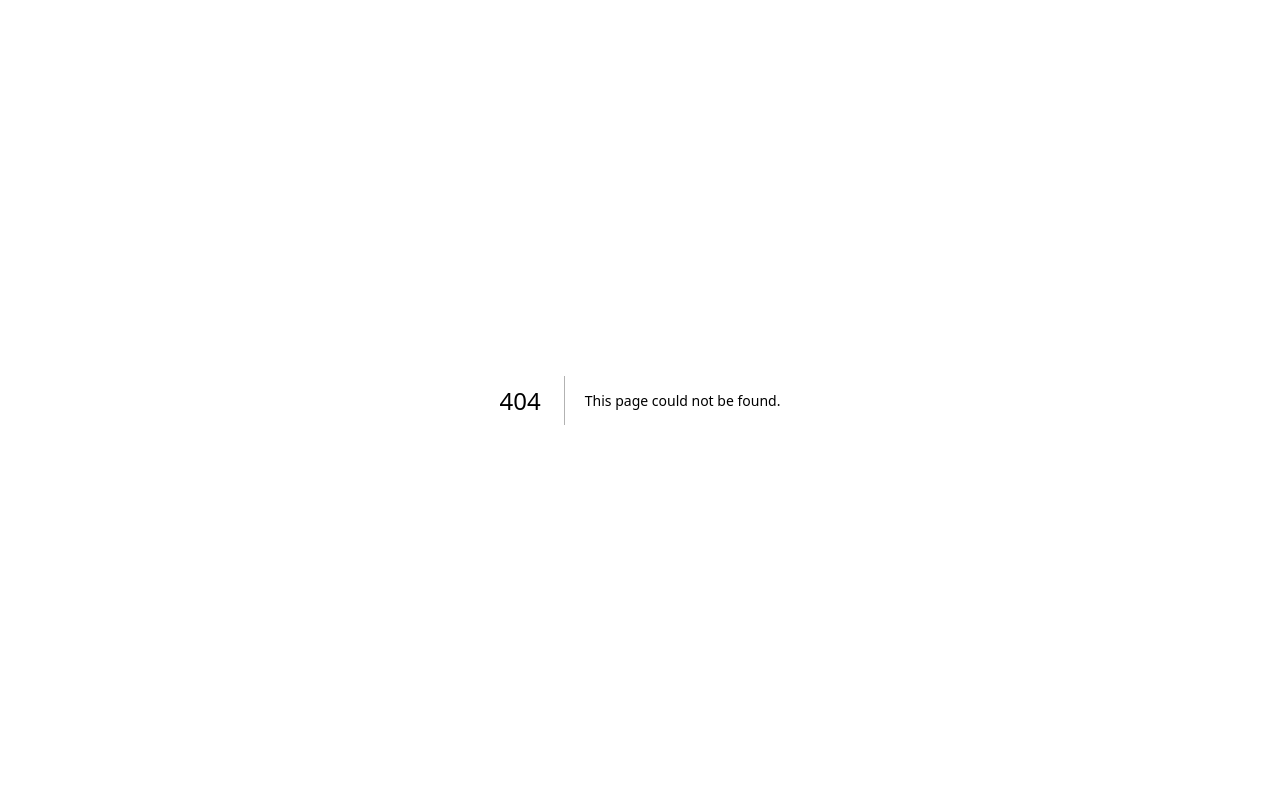
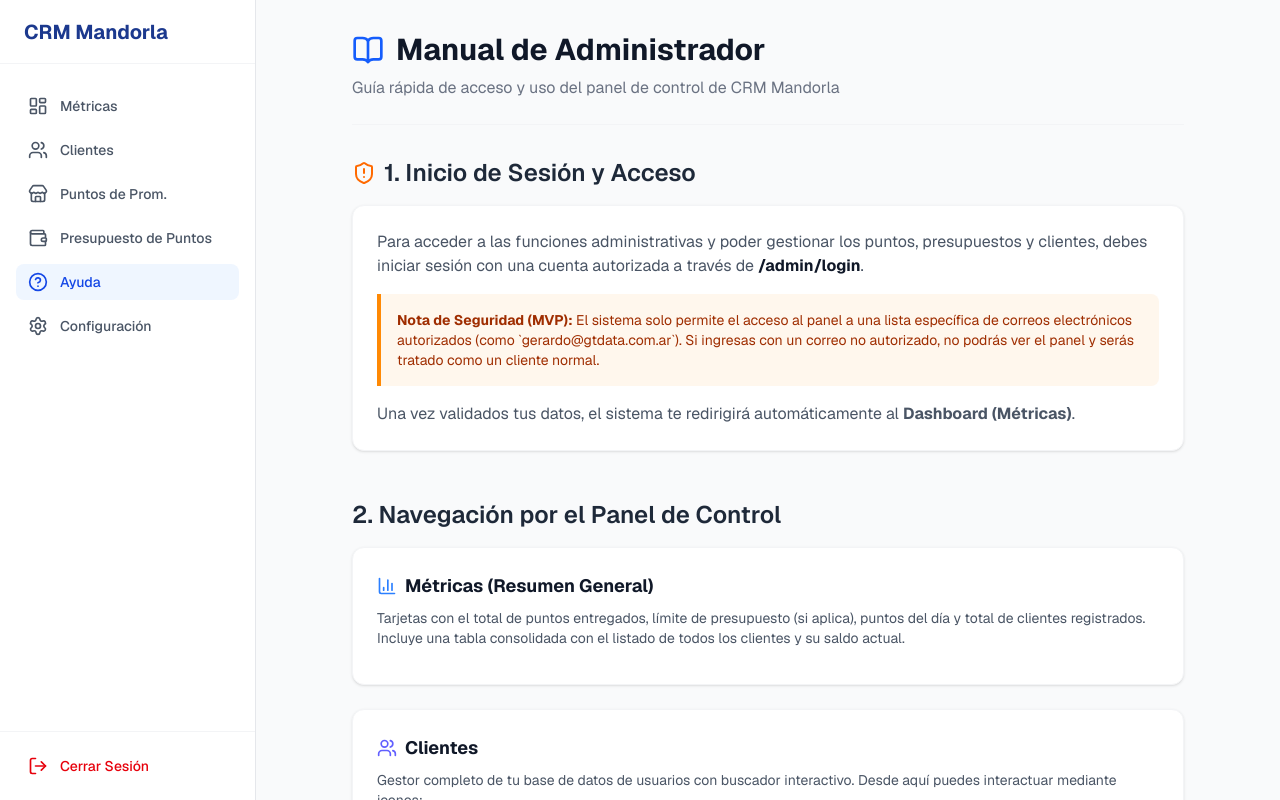
Before and after one commit to gtezza/mandorla, a Next.js app in the folder js/fidelidad-app/: page /dashboard/ayuda in a window 1280 px wide. Before the commit this address had no page. Built offline with nearby package versions, Linux system fonts and the light colour scheme.

Commit message:
feat: add help section to dashboard

```diff
--- a/js/fidelidad-app/src/app/dashboard/Sidebar.tsx
+++ b/js/fidelidad-app/src/app/dashboard/Sidebar.tsx
@@ -7,7 +7,8 @@ import {
   Users,
   Settings,
   Store,
-  Wallet
+  Wallet,
+  HelpCircle
 } from "lucide-react";
 
 export default function Sidebar() {
@@ -42,6 +43,10 @@ export default function Sidebar() {
         <Wallet className="w-5 h-5" />
         Presupuesto de Puntos
       </Link>
+      <Link href="/dashboard/ayuda" className={getLinkClass("/dashboard/ayuda")}>
+        <HelpCircle className="w-5 h-5" />
+        Ayuda
+      </Link>
       <Link href="#" className={getLinkClass("/dashboard/configuracion")}>
         <Settings className="w-5 h-5" />
         Configuración
--- /dev/null
+++ b/js/fidelidad-app/src/app/dashboard/ayuda/page.tsx
@@ -0,0 +1,116 @@
+import { ShieldAlert, BarChart3, Users, Store, Wallet, PlayCircle, BookOpen } from "lucide-react";
+
+export default function AyudaPage() {
+  return (
+    <div className="p-8 max-w-4xl mx-auto space-y-8">
+      <div className="flex items-center justify-between border-b border-gray-100 pb-6">
+        <div>
+          <h1 className="text-3xl font-bold text-gray-900 flex items-center gap-3">
+            <BookOpen className="w-8 h-8 text-blue-600" />
+            Manual de Administrador
+          </h1>
+          <p className="text-gray-500 mt-2">
+            Guía rápida de acceso y uso del panel de control de CRM Mandorla
+          </p>
+        </div>
+      </div>
+
+      <div className="space-y-12">
+        {/* Sección 1 */}
+        <section>
+          <h2 className="text-2xl font-semibold text-gray-800 mb-4 flex items-center gap-2">
+            <ShieldAlert className="w-6 h-6 text-orange-500" />
+            1. Inicio de Sesión y Acceso
+          </h2>
+          <div className="bg-white rounded-xl shadow-sm border border-gray-100 p-6 space-y-4 text-gray-600">
+            <p>
+              Para acceder a las funciones administrativas y poder gestionar los puntos, presupuestos y clientes,
+              debes iniciar sesión con una cuenta autorizada a través de <strong className="text-gray-900">/admin/login</strong>.
+            </p>
+            <div className="bg-orange-50 border-l-4 border-orange-400 p-4 rounded-r-lg text-sm text-orange-800">
+              <strong>Nota de Seguridad (MVP):</strong> El sistema solo permite el acceso al panel a una lista específica
+              de correos electrónicos autorizados (como `gerardo@gtdata.com.ar`). Si ingresas con un correo no autorizado,
+              no podrás ver el panel y serás tratado como un cliente normal.
+            </div>
+            <p>Una vez validados tus datos, el sistema te redirigirá automáticamente al <strong>Dashboard (Métricas)</strong>.</p>
+          </div>
+        </section>
+
+        {/* Sección 2 */}
+        <section>
+          <h2 className="text-2xl font-semibold text-gray-800 mb-4">
+            2. Navegación por el Panel de Control
+          </h2>
+
+          <div className="grid gap-6">
+            <div className="bg-white rounded-xl shadow-sm border border-gray-100 p-6">
+              <h3 className="text-lg font-bold text-gray-900 mb-2 flex items-center gap-2">
+                <BarChart3 className="w-5 h-5 text-blue-500" />
+                Métricas (Resumen General)
+              </h3>
+              <p className="text-gray-600 text-sm mb-3">
+                Tarjetas con el total de puntos entregados, límite de presupuesto (si aplica), puntos del día y total de clientes registrados.
+                Incluye una tabla consolidada con el listado de todos los clientes y su saldo actual.
+              </p>
+            </div>
+
+            <div className="bg-white rounded-xl shadow-sm border border-gray-100 p-6">
+              <h3 className="text-lg font-bold text-gray-900 mb-2 flex items-center gap-2">
+                <Users className="w-5 h-5 text-indigo-500" />
+                Clientes
+              </h3>
+              <p className="text-gray-600 text-sm mb-3">
+                Gestor completo de tu base de datos de usuarios con buscador interactivo. Desde aquí puedes interactuar mediante iconos:
+              </p>
+              <ul className="list-disc list-inside text-sm text-gray-600 space-y-2 ml-4">
+                <li><strong>Flecha (Verde):</strong> Ver historial detallado de obtención de puntos.</li>
+                <li><strong>Reloj (Morado):</strong> Ver historial de puntos canjeados.</li>
+                <li><strong>Globo de Chat:</strong> Botón para enviar WhatsApp (Próximamente).</li>
+                <li><strong>Regalo:</strong> Botón para descontar / canjear puntos manualmente cuando el cliente reclama un premio.</li>
+              </ul>
+            </div>
+
+            <div className="bg-white rounded-xl shadow-sm border border-gray-100 p-6">
+              <h3 className="text-lg font-bold text-gray-900 mb-2 flex items-center gap-2">
+                <Store className="w-5 h-5 text-green-500" />
+                Puntos de Promoción (PP)
+              </h3>
+              <p className="text-gray-600 text-sm mb-3">
+                Lugar para dar de alta y gestionar los comercios o lugares físicos que entregan puntos.
+                Podrás crear nuevos "PP" y el sistema generará automáticamente un <strong>Código QR Único e imprimible</strong> por cada uno.
+              </p>
+            </div>
+
+            <div className="bg-white rounded-xl shadow-sm border border-gray-100 p-6">
+              <h3 className="text-lg font-bold text-gray-900 mb-2 flex items-center gap-2">
+                <Wallet className="w-5 h-5 text-purple-500" />
+                Presupuesto de Puntos
+              </h3>
+              <p className="text-gray-600 text-sm mb-3">
+                Herramienta de control de riesgos. Te permite crear topes (Bolsa de puntos máxima, rango de fechas, o ambas).
+                Si el presupuesto se agota, el sistema avisará a los clientes al escanear que la promoción ha finalizado.
+              </p>
+            </div>
+          </div>
+        </section>
+
+        {/* Sección 3 */}
+        <section>
+          <h2 className="text-2xl font-semibold text-gray-800 mb-4 flex items-center gap-2">
+            <PlayCircle className="w-6 h-6 text-green-500" />
+            3. Flujo Sugerido de Prueba
+          </h2>
+          <div className="bg-green-50 rounded-xl shadow-sm border border-green-100 p-6">
+            <ol className="list-decimal list-inside text-gray-700 space-y-4">
+              <li>Ingresa a <strong>Puntos de Prom.</strong> y crea un nuevo punto. Guarda o imprime el código QR generado.</li>
+              <li>Ingresa a <strong>Presupuesto</strong> y configura una bolsa límite de 100 puntos.</li>
+              <li>Toma tu celular, escanea el QR e inicia sesión como un cliente normal. Completa el registro.</li>
+              <li>Vuelve al panel de Administrador y revisa cómo suben las métricas y el historial en <strong>Clientes</strong>.</li>
+              <li>Finalmente, en la pestaña de Clientes, pulsa el icono de <strong>Regalo</strong> para descontarte los puntos.</li>
+            </ol>
+          </div>
+        </section>
+      </div>
+    </div>
+  );
+}
```
